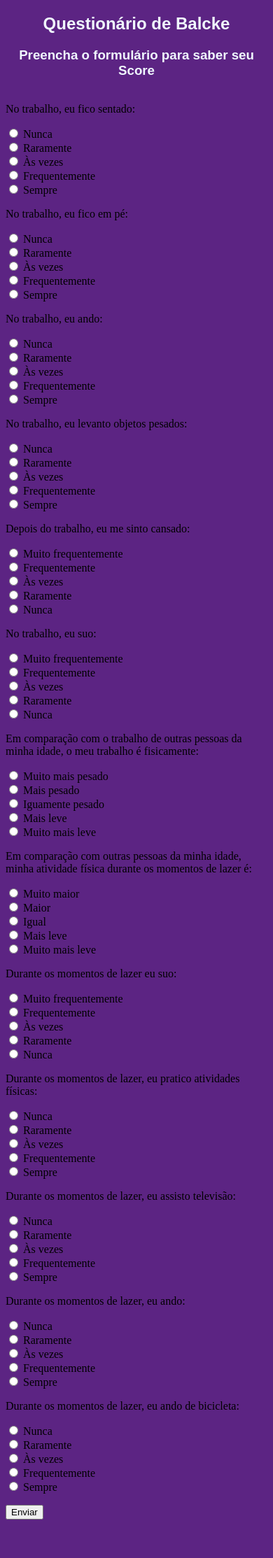
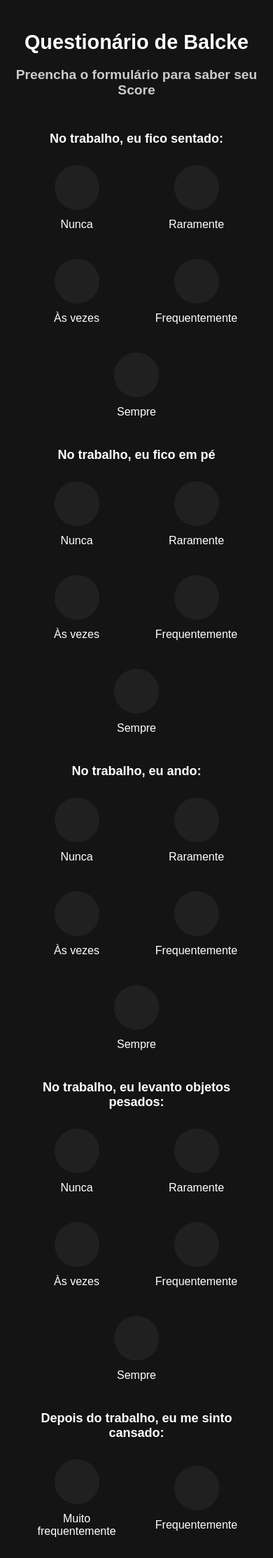
Before and after one commit to JonasFranc1sco/Baecke, a Django app: page / in a window 390 px wide. Shown: the top 2227 px of the page at 70% size. Before the commit the page ends 2172 px from the top, so only its background shows below. Run offline with Django 5.2, Linux system fonts and the light colour scheme.

Commit message:
Implementando responsividade no HTML para Mobile/Desktop e arrumando calculo de questoes

```diff
--- a/baecke/urls.py
+++ b/baecke/urls.py
@@ -16,10 +16,10 @@
 """
 from django.contrib import admin
 from django.urls import path
-from questionnarie.views import showForm, success
+from questionnarie.views import showForm, result
 
 urlpatterns = [
     path('admin/', admin.site.urls),
     path('', showForm, name='showForm'),
-    path('success/', success, name='success')
+    path('result/<int:pk>/', result, name='result')
 ]
--- a/questionnarie/models.py
+++ b/questionnarie/models.py
@@ -60,15 +60,16 @@
     def AFO(self):
         totalAFO = (
             #Falta questão 1
-            (self.question_2) +
-            (self.question_3) +
-            (self.question_4) +
-            (self.question_5) +
-            (self.question_6) +
-            (self.question_7) +
-            (self.question_8)
-            / 8
-        )
+            self.question_2 +
+            self.question_3 +
+            self.question_4 +
+            self.question_5 +
+            self.question_6 +
+            self.question_7 +
+            self.question_8
+        ) / 8
+
+
 
         # Montar cálculo
 
@@ -78,11 +79,10 @@
     def ELF(self):
         totalELF = (
             # Falta questão 9
-            (self.question_10) +
-            (self.question_11) +
-            (self.question_12)
-            / 4
-        )
+            self.question_10 +
+            self.question_11 +
+            self.question_12
+        ) / 4
 
         # Montar cálculo
 
@@ -91,12 +91,12 @@
 # Cálculo questões categoria ALL
     def ALL(self):
         totalALL = (
-            (6 - (self.question_13)) +
-            (self.question_14) +
-            (self.question_15)
-            # Falta questão 14
-            /4
-        )
+            (6 - self.question_13) +
+            self.question_14 +
+            self.question_15
+            # Falta questão 16
+        ) /4
+
 
         # Montar cálculo
 
--- a/questionnarie/static/css/main.css
+++ b/questionnarie/static/css/main.css
@@ -1,16 +1,178 @@
+/* Estilo geral do body */
 body {
-    background-color: #5c2483;
+    background-color: #141414; /* fundo escuro */
+    font-family: Arial, Helvetica, sans-serif;
+    margin: 0;
+    padding: 20px;
+    color: #fff;
 }
 
-.title, h3 {
+/* Títulos */
+.title {
     text-align: center;
-    font-family: Arial, Helvetica, sans-serif;
     font-weight: bold;
-    color: aliceblue;
+    font-size: 1.8rem;
+    margin-bottom: 10px;
 }
 
+.subtitle {
+    text-align: center;
+    font-size: 1.2rem;
+    font-weight: bold;
+    color: #ccc;
+    margin-bottom: 30px;
+}
+
+/* Container do formulário */
 .form-container {
     display: flex;
     justify-content: center;
-    align-items: center;
 }
+
+.form {
+    max-width: 700px;
+    width: 100%;
+}
+
+/* Cada questão */
+.question-block {
+    margin-bottom: 70px;
+}
+
+.question-label {
+    font-weight: bold;
+    margin-bottom: 15px;
+    text-align: center;
+    font-size: large;
+}
+
+/* ===========================
+   Radios touch-friendly (mobile-first ready)
+   =========================== */
+
+.form .options-list {
+  list-style: none;
+  padding: 0;
+  margin: 0;
+  display: flex;
+  justify-content: space-around;
+  gap: 14px;
+  flex-wrap: wrap; /* garante quebra quando necessário */
+}
+
+/* li centraliza o conteúdo e mantém posição para pseudo-elements */
+.form .options-list li {
+  flex: 1 1 auto;
+  display: flex;
+  justify-content: center;
+  position: relative;
+  min-width: 80px;
+}
+
+/* escondendo o input mantendo acessibilidade (alto specificity) */
+.form .options-list input[type="radio"] {
+  position: absolute !important;
+  opacity: 0 !important;
+  width: 1px;
+  height: 1px;
+  margin: 0;
+  padding: 0;
+  clip: rect(1px, 1px, 1px, 1px);
+  overflow: hidden;
+  border: 0;
+}
+
+/* label: área de clique maior */
+.form .options-list label {
+  display: flex;
+  flex-direction: column;
+  align-items: center;
+  justify-content: center;
+  cursor: pointer;
+  color: #fff;
+  font-size: 0.88rem;
+  padding: 10px;
+  width: 120px;
+  min-height: 68px;
+  text-align: center;
+  box-sizing: border-box;
+  transition: transform .12s ease;
+}
+
+/* CÍRCULO padrão (cobre ambos os casos: input + label ou input dentro do label) */
+.form .options-list input[type="radio"] + label::before,
+.form .options-list label::before {
+  content: '';
+  display: block;
+  width: 60px;
+  height: 60px;
+  border-radius: 50%;
+  background: #202020;
+  margin-bottom: 8px;
+  transition: all .14s ease;
+  border: 3px solid transparent;
+  box-sizing: border-box;
+}
+
+/* estado selecionado — cobre 3 cenários (input + label, label:has, e fallback .is-checked) */
+.form .options-list input[type="radio"]:checked + label::before,
+.form .options-list label:has(input[type="radio"]:checked)::before,
+.form .options-list label.is-checked::before {
+  background: #4CAF50;
+  border-color: #fff;
+  transform: scale(1.03);
+}
+
+.form .options-list input[type="radio"]:checked + label,
+.form .options-list label:has(input[type="radio"]:checked),
+.form .options-list label.is-checked {
+  font-weight: 700;
+}
+
+/* foco acessível */
+.form .options-list input[type="radio"]:focus + label::before,
+.form .options-list label:has(input[type="radio"]:focus)::before,
+.form .options-list label:focus-within::before {
+  box-shadow: 0 0 0 8px rgba(76,175,80,0.08);
+}
+
+/* Botão */
+.submit-btn {
+    display: block;
+    margin: 40px auto 0;
+    padding: 12px 30px;
+    font-size: 1rem;
+    font-weight: bold;
+    border: none;
+    border-radius: 6px;
+    background-color: #4CAF50;
+    color: white;
+    cursor: pointer;
+    transition: 0.2s;
+}
+
+.submit-btn:hover {
+    background-color: #45a049;
+}
+
+/* Responsividade - telas médias -> aumentar um pouco */
+@media (max-width: 900px) {
+  .form .options-list label { width: 140px; min-height: 74px; font-size: 0.95rem; }
+  .form .options-list input[type="radio"] + label::before,
+  .form .options-list label::before { width: 65px; height: 65px; margin-bottom: 10px; border-width: 3px; }
+  .question-block { margin-bottom: 40px; } /* aproxima as questões no mobile */
+}
+
+/* Responsividade - celulares pequenos */
+@media (max-width: 480px) {
+  .form { padding: 0 12px; } /* espaço nas laterais */
+  .form .options-list { gap: 16px; justify-content: center; }
+  .form .options-list label { width: 110px; font-size: 1rem; min-height: 78px; padding: 12px; }
+  .form .options-list input[type="radio"] + label::before,
+  .form .options-list label::before { width: 64px; height: 64px; margin-bottom: 12px; border-width: 3px; }
+  .question-block { margin-bottom: 30px; }
+}
+
+/* garantia de box-sizing consistente */
+.form .options-list input[type="radio"] + label::before,
+.form .options-list label::before { box-sizing: border-box; }
--- a/questionnarie/templates/forms.html
+++ b/questionnarie/templates/forms.html
@@ -1,10 +1,11 @@
 <!DOCTYPE html>
 <html lang="en">
 <head>
-    <meta charset="UTF-8">
-    <title>Baecke</title>
-    {% load static %}
-    <link rel="stylesheet" type="text/css" href="{% static 'css/main.css' %}">
+  <meta charset="utf-8">
+  <meta name="viewport" content="width=device-width, initial-scale=1"> <!-- MUITO IMPORTANTE -->
+  <title>Baecke</title>
+  {% load static %}
+  <link rel="stylesheet" type="text/css" href="{% static 'css/main.css' %}">
 </head>
 <body>
     <h2 class="title">Questionário de Balcke</h2>
@@ -12,8 +13,22 @@
     <div class="form-container">
         <form class="form" method="POST" autocomplete="off">
             {% csrf_token %}
-            {{ form.as_p }}
-            <button type="submit">Enviar</button>
+
+            {% for field in form %}
+                <div class="question-block">
+                    <p class="question-label">{{ field.label }}</p>
+                    <ul class="options-list">
+                        {% for radio in field %}
+                            <li>
+                                {{ radio.tag }}
+                                <label for="{{ radio.id_for_label }}">{{ radio.choice_label }}</label>
+                            </li>
+                        {% endfor %}
+                    </ul>
+                </div>
+            {% endfor %}
+
+            <button type="submit" class="submit-btn">Enviar</button>
         </form>
     </div>
 </body>
--- a/questionnarie/views.py
+++ b/questionnarie/views.py
@@ -1,16 +1,23 @@
-from django.shortcuts import render, redirect
-from .forms import ProfileForm, QuestionForm
+from django.shortcuts import render, redirect, get_object_or_404
+from .forms import QuestionForm
+from .models import Question
 # Create your views here.
 
 def showForm(request):
     if request.method == 'POST':
         form = QuestionForm(request.POST)
         if form.is_valid():
-            form.save()
-            return redirect('success')
+            question = form.save()
+            return redirect('result', pk=question.pk)
     else:
         form = QuestionForm()
     return render(request, 'forms.html', {'form': form})
 
 def success(request):
     return render(request, 'success.html')
+
+
+def result(request, pk):
+    question = get_object_or_404(Question, pk=pk)
+    total = question.total()
+    return render(request, "result.html", {'total': total})
```
Also changed, not shown: questionnarie/templates/result.html (added, +10 -0 lines), db.sqlite3, questionnarie/migrations/0002_alter_profile_weight.py (added).
